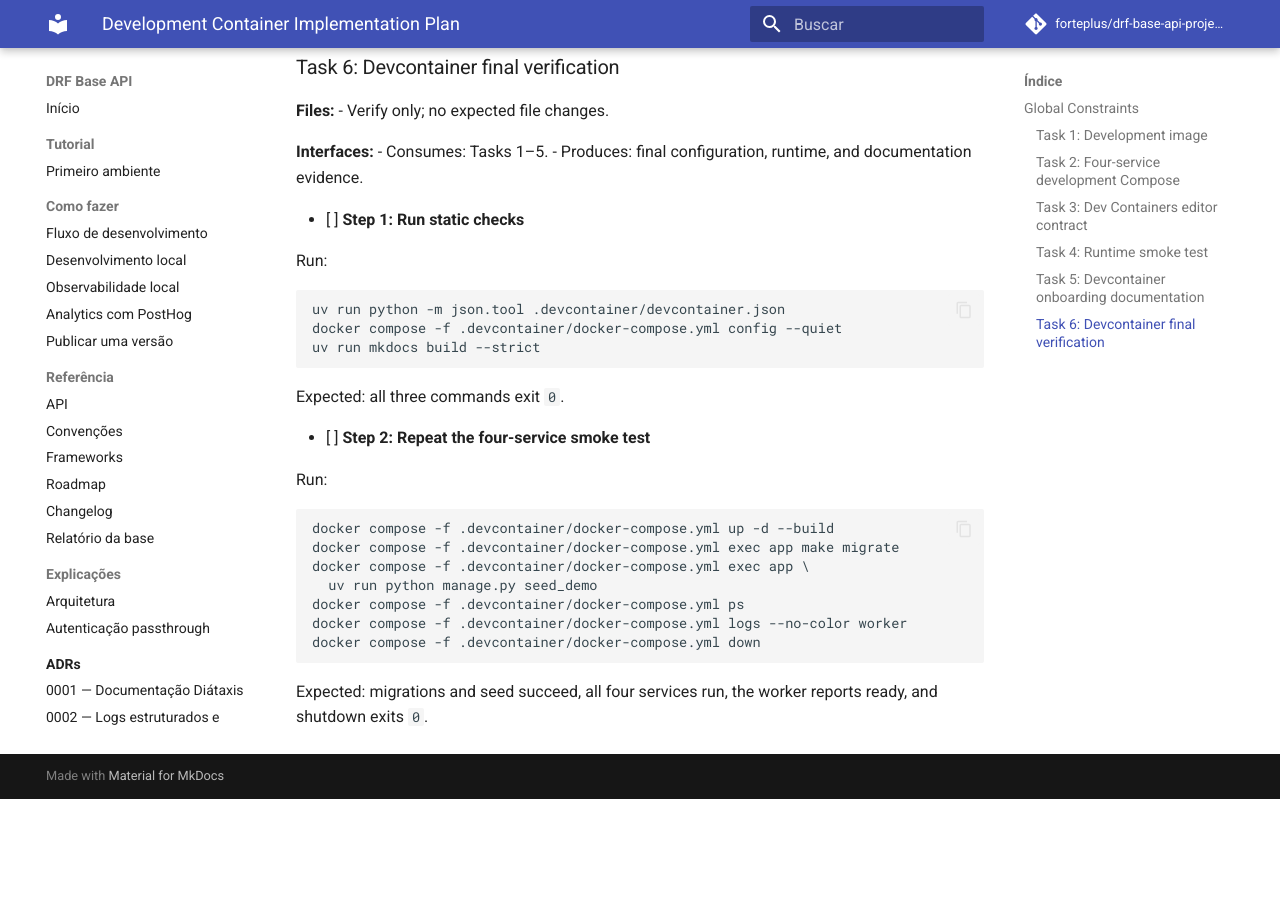
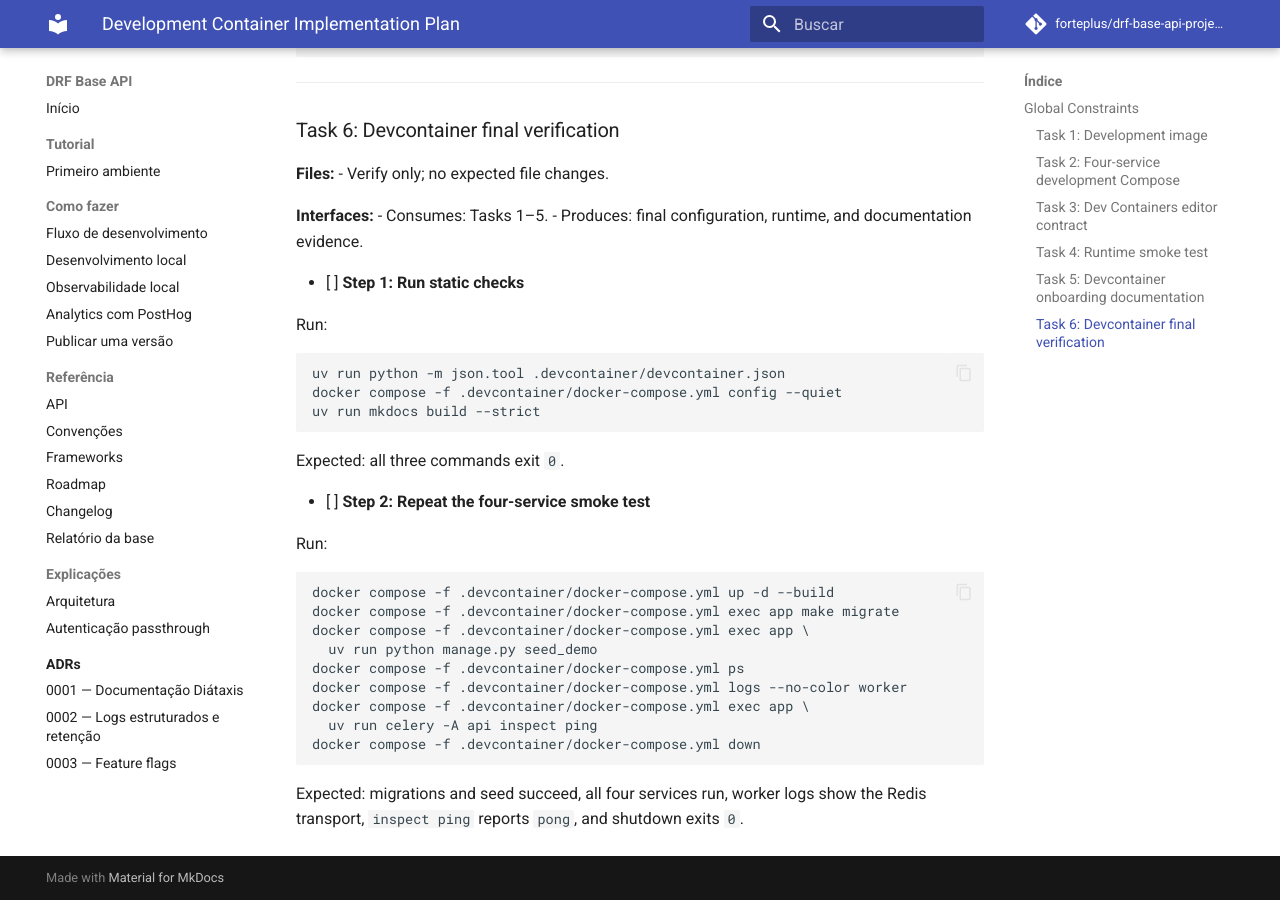
Before and after one commit to davisilvarafacho/django-api-startup-template, an MkDocs documentation site: the page built from docs/superpowers/plans/2026-07-29-devcontainer.md, in a window 1280 px wide and 900 px high, scrolled down 8581 px. Built offline with MkDocs 1.6.1 and Material for MkDocs 9.7.7, drawn with Linux system fonts in a browser that asks for light colours; comment, search, counter and statistics services are not loaded; before the commit the page ends 9380 px from its top, so only the background shows below that; some of the changed text lies outside the part shown.

Commit message:
docs: verify devcontainer worker readiness

````diff
--- a/docs/superpowers/plans/2026-07-29-devcontainer.md
+++ b/docs/superpowers/plans/2026-07-29-devcontainer.md
@@ -333,10 +333,14 @@
 
 ```bash
 docker compose -f .devcontainer/docker-compose.yml logs --no-color worker
+docker compose -f .devcontainer/docker-compose.yml exec app \
+  uv run celery -A api inspect ping
 ```
 
-Expected: logs contain `celery@`, `ready`, and a Redis transport using host
-`redis`; they contain no connection-refused loop.
+Expected: logs contain `celery@` and a Redis transport using host `redis`, with
+no connection-refused loop. The ping command prints `pong`, proving the worker
+is ready to accept remote-control commands without relying on a version-specific
+Celery startup log line.
 
 - [ ] **Step 5: Confirm Django can start explicitly**
 
@@ -472,8 +476,10 @@
   uv run python manage.py seed_demo
 docker compose -f .devcontainer/docker-compose.yml ps
 docker compose -f .devcontainer/docker-compose.yml logs --no-color worker
+docker compose -f .devcontainer/docker-compose.yml exec app \
+  uv run celery -A api inspect ping
 docker compose -f .devcontainer/docker-compose.yml down
 ```
 
-Expected: migrations and seed succeed, all four services run, the worker reports
-ready, and shutdown exits `0`.
+Expected: migrations and seed succeed, all four services run, worker logs show
+the Redis transport, `inspect ping` reports `pong`, and shutdown exits `0`.
````
